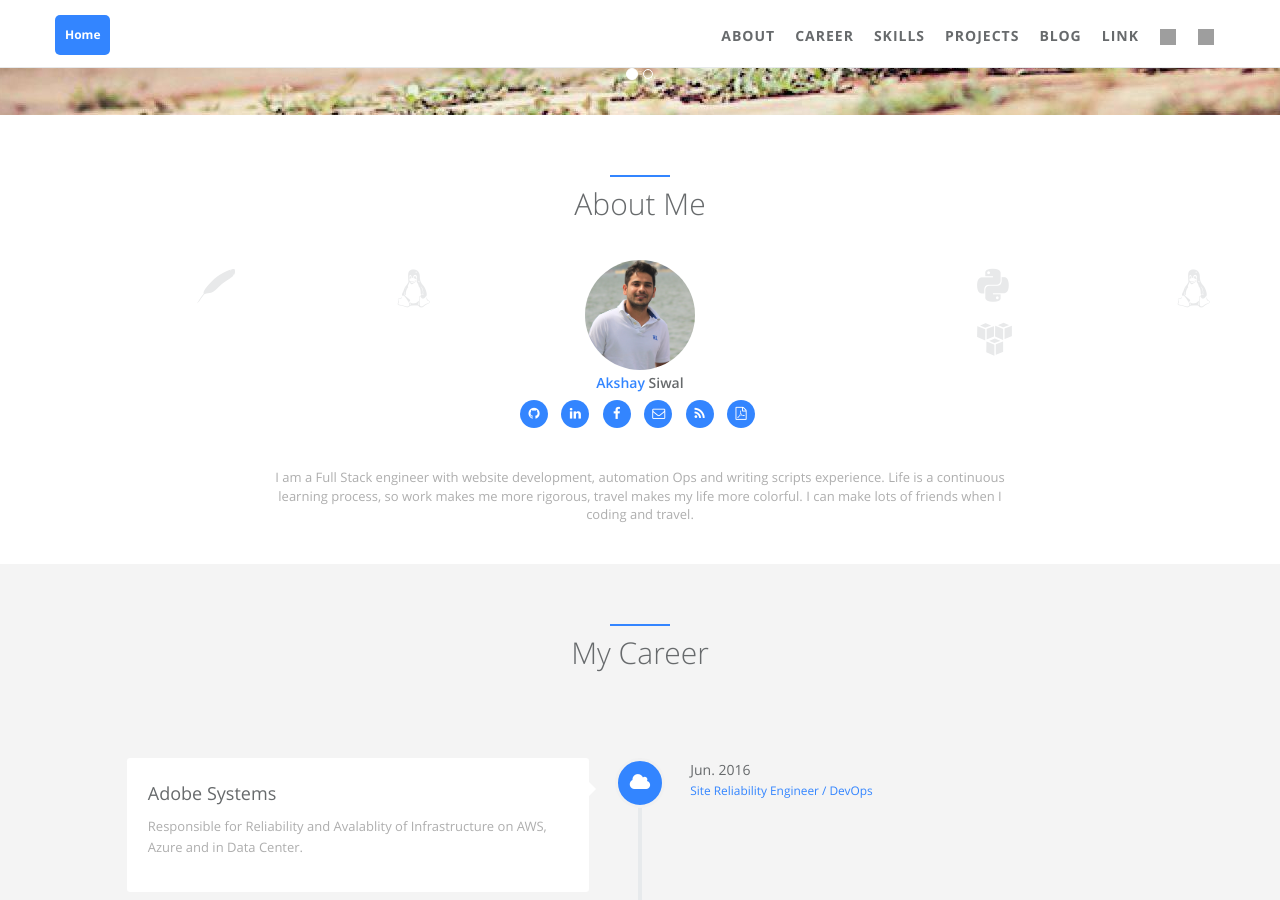
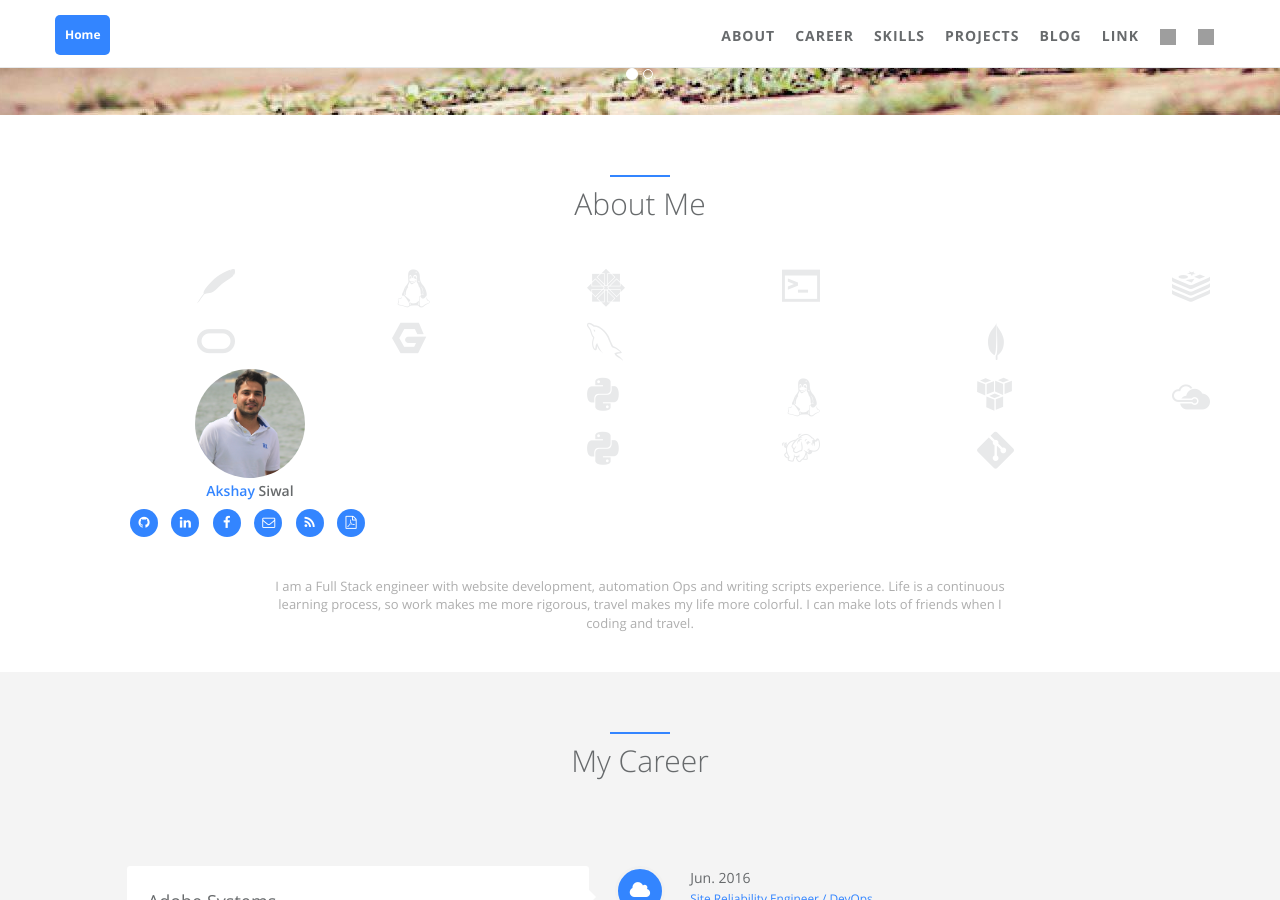
Before and after one commit to AkshaySiwal/website, a Jekyll site: the page built from index.html, in a window 1280 px wide and 900 px high, scrolled down 355 px. Built offline with Jekyll 4.4.1, drawn with Linux system fonts in a browser that asks for light colours; grey boxes are pictures that could not be loaded.

Commit message:
Update _config.yml

```diff
--- a/_config.yml
+++ b/_config.yml
@@ -22,13 +22,24 @@ author:  # change following line to your infomation.
   skill_icon1:
     - name: icon-apache
     - name: fa-linux
+    - name: icon-centos
+    - name: icon-shell
+    - name: icon-redha
+    - name: icon-redis
+    - name: icon-oracle
+    - name: icon-nginx
+    - name: icon-mysql
+    - name: icon-cloud
+    - name: icon-mongodb
+
   skill_icon2:
     - name: icon-python
     - name: fa-linux
     - name: icon-aws
-  skill_icon3:
-    - name: icon-aws
+    - name: icon-azure
     - name: icon-python
+    - name: icon-hadoop
+    - name: icon-git
   desc: Hi. Introduce myself will be here.  # Describe yourself.
 
 # comment
```
